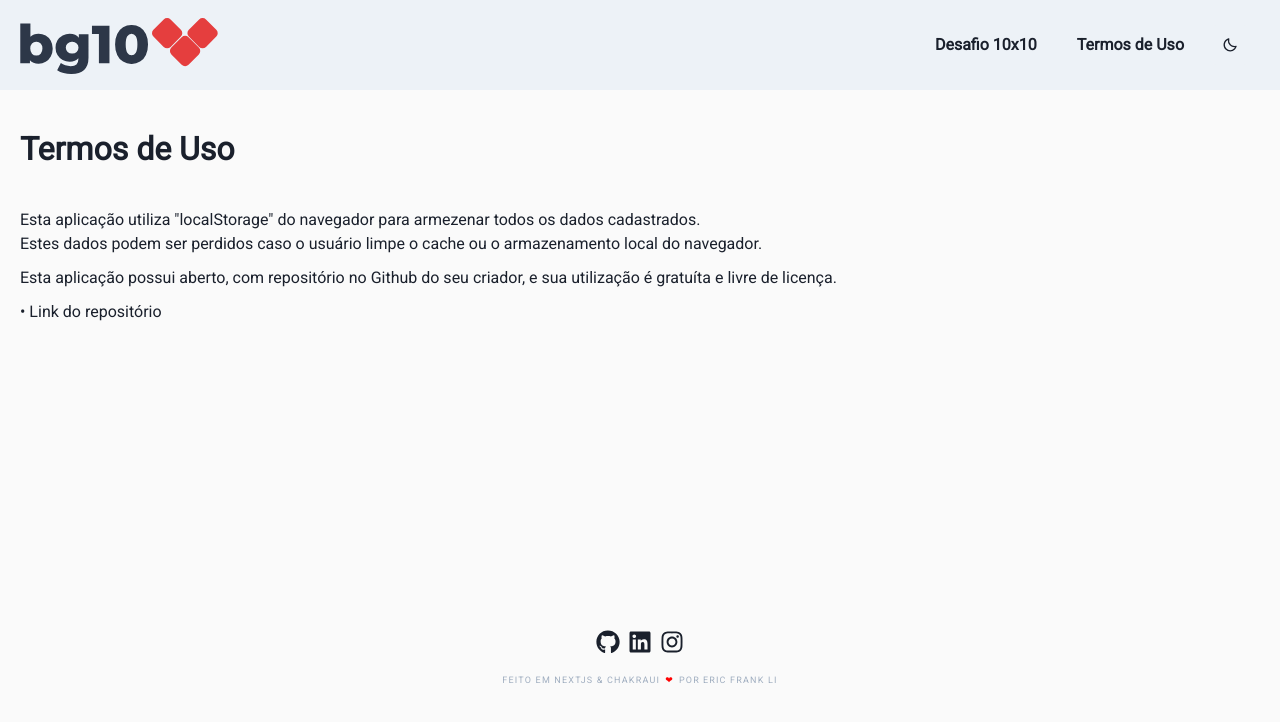
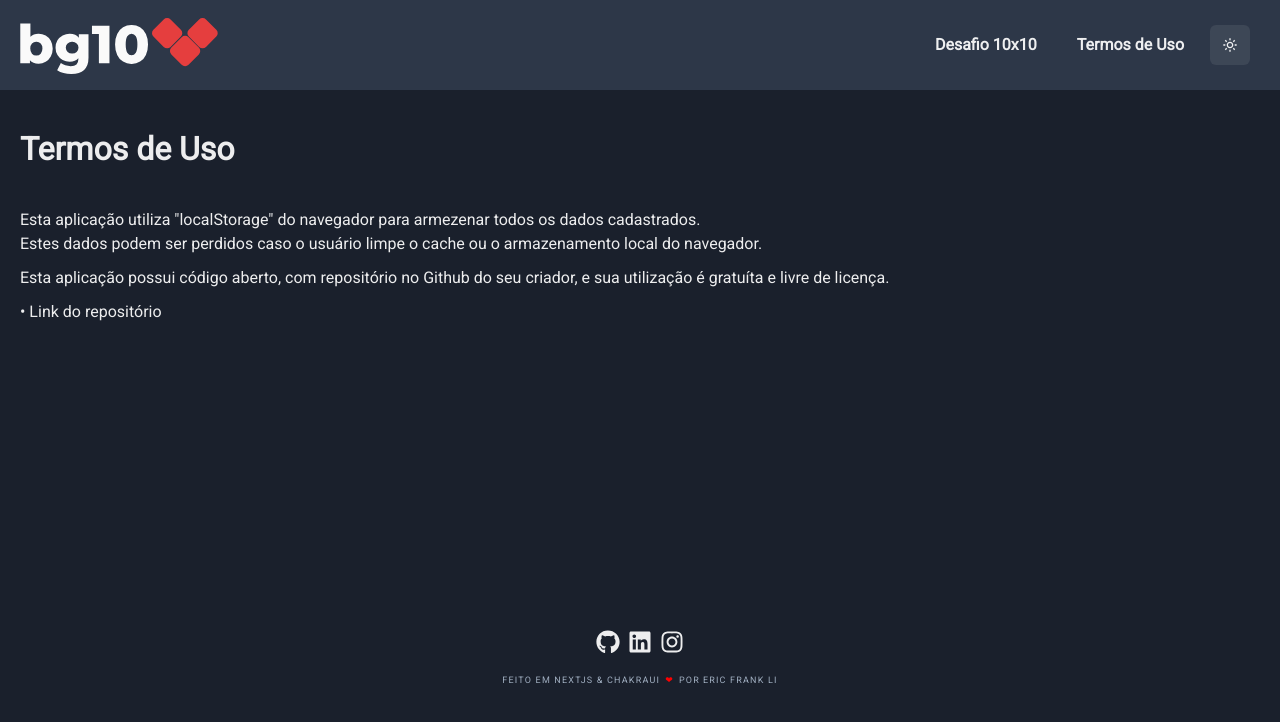
Before and after one commit to ericut/jogaboardgame, a Next.js app: page /termos in a window 1280 px wide. Shown: the top 722 px of the page. Built offline with nearby package versions, Linux system fonts and the light colour scheme.

Commit message:
page: termos correção no texto

```diff
--- a/src/pages/termos.tsx
+++ b/src/pages/termos.tsx
@@ -28,7 +28,7 @@ const TermosDeUso = () => {
           armazenamento local do navegador.
         </Text>
         <Text pb="10px">
-          Esta aplicação possui aberto, com repositório no Github do seu
+          Esta aplicação possui código aberto, com repositório no Github do seu
           criador, e sua utilização é gratuíta e livre de licença.
         </Text>
         <a
--- a/src/theme/theme.ts
+++ b/src/theme/theme.ts
@@ -1,11 +1,16 @@
-import { extendTheme } from "@chakra-ui/react";
+import { extendTheme, ThemeConfig } from "@chakra-ui/react";
 
 import styles from "./styles";
 import colors from "./foundations/colors";
 import fonts from "./foundations/fonts";
 import breakpoints from "./foundations/breakpoints";
 
+const config: ThemeConfig = {
+  initialColorMode: "dark",
+};
+
 const CustomTheme = extendTheme({
+  config,
   styles,
   colors,
   fonts,
```
